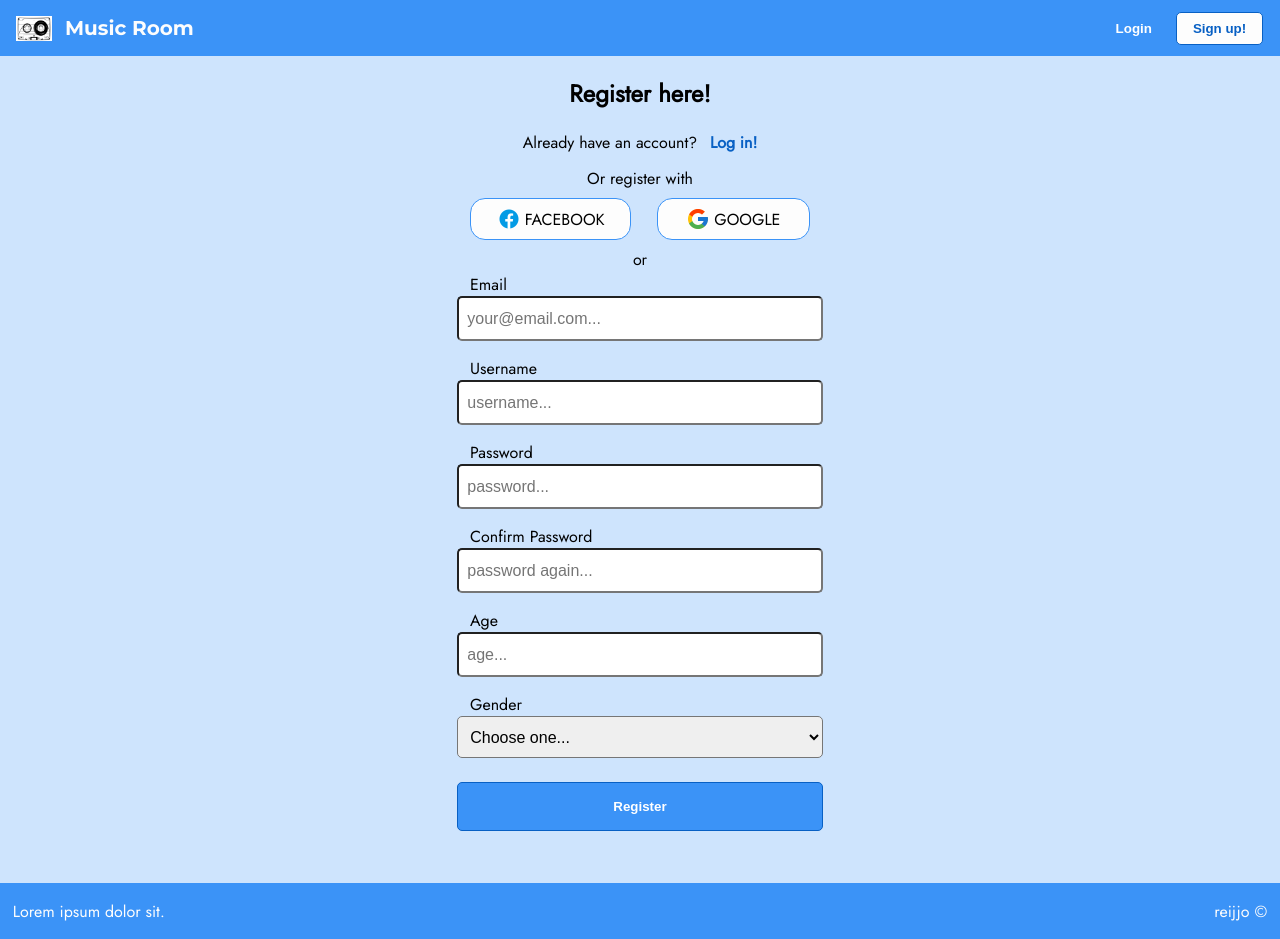
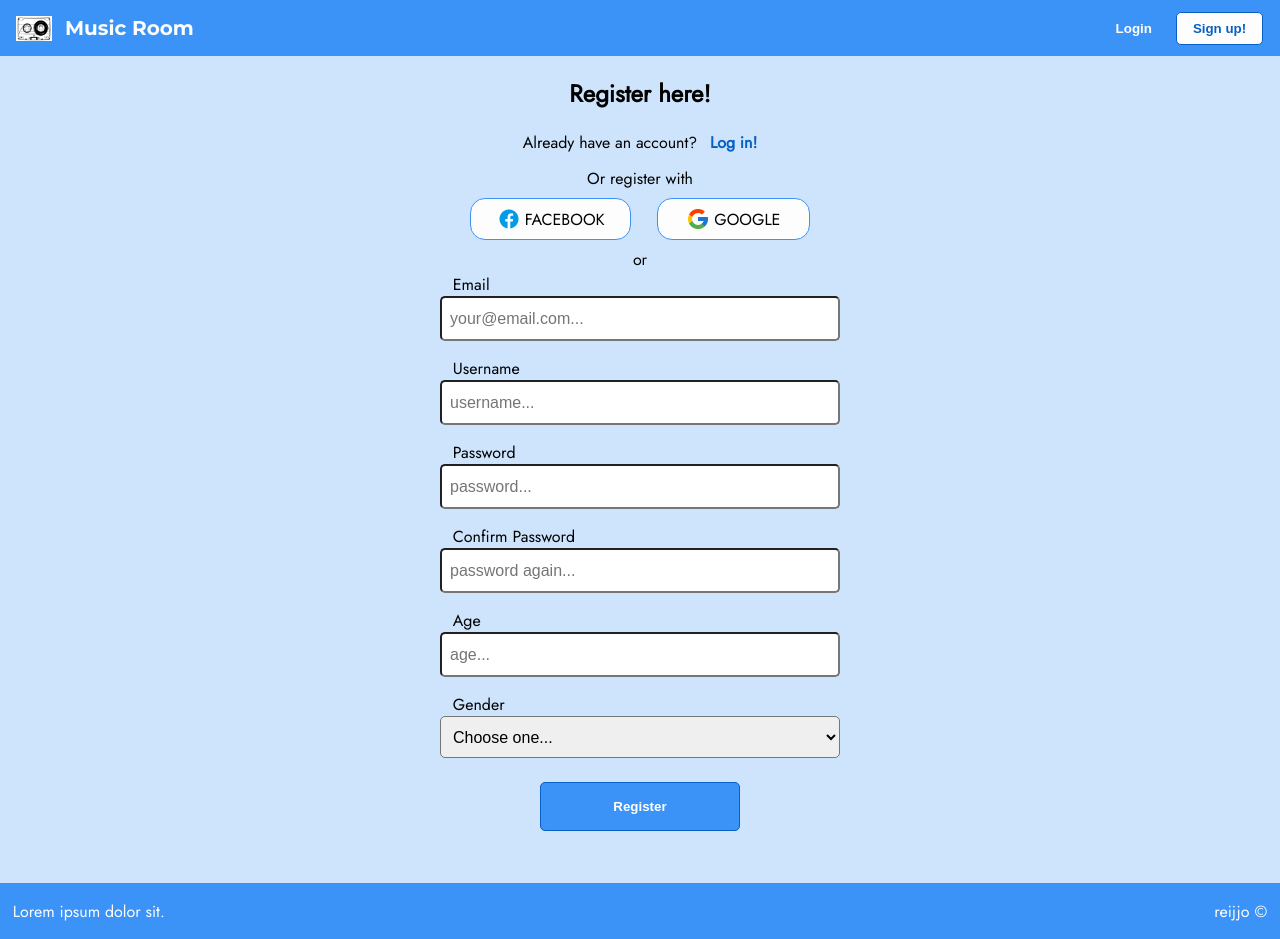
Before and after one commit to reijjo/Music_Room, a React (Create React App) app in the folder Web/client/: page /register in a window 1280 px wide. Built offline with nearby package versions, Linux system fonts and the light colour scheme.

Commit message:
register frontend done

```diff
--- a/Web/client/src/components/Register.tsx
+++ b/Web/client/src/components/Register.tsx
@@ -227,9 +227,10 @@ const Register = () => {
           </div>
         </div>
         <div style={{ textAlign: "center" }}>or</div>
-        <form onSubmit={registerUser}>
+        <form onSubmit={registerUser} style={{}}>
           <div className="reg-fields">
             {/* EMAIL */}
+            <div>
               <label htmlFor="email" style={{ marginTop: "0" }}>
                 Email
               </label>
@@ -256,8 +257,9 @@ const Register = () => {
                   <div>- {emailValidMsg}</div>
                 </div>
               )}
-
+            </div>
             {/* USERNANME */}
+            <div>
               <label htmlFor="username">Username</label>
               <InputField
                 className="reg-input"
@@ -289,8 +291,9 @@ const Register = () => {
                   <div>- {usernameValidMsg}</div>
                 </div>
               )}
-
+            </div>
             {/* PASSWORD */}
+            <div>
               <label htmlFor="password">Password</label>
               <InputField
                 className="reg-input"
@@ -336,7 +339,8 @@ const Register = () => {
                   <div>- {pwSpecialMsg}</div>
                 </div>
               )}
-
+            </div>
+            <div>
               {/* CONFIRM PASSWORD */}
               <label htmlFor="confPassword">Confirm Password</label>
               <InputField
@@ -362,7 +366,8 @@ const Register = () => {
                   <div>- {confirmPwMsg}</div>
                 </div>
               )}
-
+            </div>
+            <div>
               {/* AGE */}
               <label htmlFor="age">Age</label>
               <InputField
@@ -384,6 +389,9 @@ const Register = () => {
                   <div>- {ageMsg}</div>
                 </div>
               )}
+            </div>
+            {/* GENDER */}
+            <div>
               <label htmlFor="gender">Gender</label>
               <select
                 id="gender"
@@ -400,7 +408,7 @@ const Register = () => {
                 <option value={Gender.Female}>Female</option>
                 <option value={Gender.Other}>Other</option>
               </select>
-
+            </div>
             {messageBanner &&
               (messageBanner.className === "infoError" ||
                 messageBanner.className === "infoOK") && (
@@ -419,6 +427,9 @@ const Register = () => {
                 padding: "2vh",
                 backgroundColor: "var(--prima)",
                 color: "white",
+                width: "50%",
+                maxWidth: "200px",
+                alignSelf: "center",
               }}
             >
               Register
--- a/Web/client/src/css/before_login.css
+++ b/Web/client/src/css/before_login.css
@@ -80,14 +80,9 @@
 .register-main {
   display: flex;
   flex-direction: column;
-  justify-content: flex-start;
-  /* justify-content: center; */
+  /* justify-content: flex-start; */
   align-items: center;
-  /* border: 1px solid red; */
   padding-bottom: 50px;
-  /* min-height: 100vh; */
-  /* height: auto; */
-  /* flex-grow: 1; */
 }
 
 .got-account {
@@ -96,9 +91,12 @@
   margin-bottom: 1vh;
 }
 
-/* .oauth-reg {
-  border: 1px solid green;
-} */
+.oauth-reg {
+  width: 100%;
+  display: flex;
+  align-items: center;
+  flex-direction: column;
+}
 
 .oauth-logos {
   display: flex;
@@ -130,11 +128,28 @@
   margin-right: 4px;
 }
 
+form {
+  width: 100%;
+  display: flex;
+  align-items: center;
+}
+
 .reg-fields {
   /* margin-top: 1vh; */
   display: flex;
   flex-direction: column;
   padding: 2px 0;
+  width: 100%;
+  /* max-width: 400px; */
+  margin: 0 auto;
+}
+
+.reg-fields > div {
+  display: flex;
+  flex-direction: column;
+  max-width: 400px;
+  width: 80vw;
+  align-self: center;
 }
 
 .reg-fields label {
--- a/Web/client/src/css/index.css
+++ b/Web/client/src/css/index.css
@@ -143,6 +143,8 @@ footer > div {
   box-shadow: 2px 2px 15px var(--primalight);
 }
 
+/* MESSAGEBANNER */
+
 .infoError {
   color: var(--error);
   border: 2px solid var(--error);
```
Lines whose indentation alone changed are shown as unchanged.
